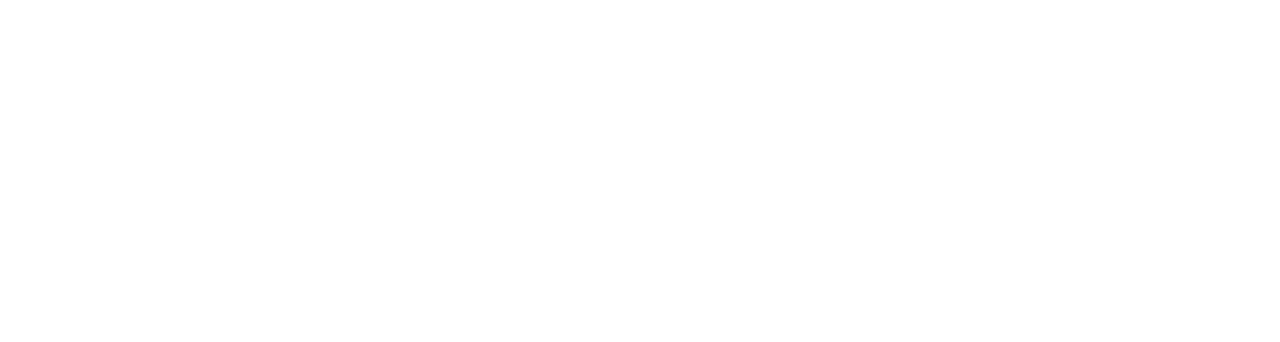
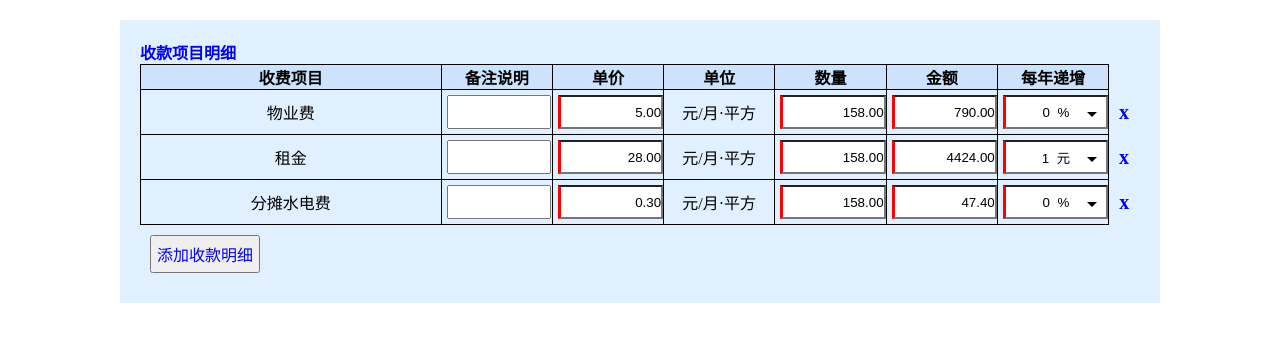
Before and after one commit to null479774522/table, a plain HTML site: page index.html in a window 1280 px wide. Drawn offline with Linux system fonts and the light colour scheme.

Commit message:
Update index.html

```diff
--- a/index.html
+++ b/index.html
@@ -36,10 +36,10 @@
             <tr v-for="(item,index) in dataArr">
                 <td class="name">{{item.name}}</td>
                 <td class="remark"><input type="text" v-model="item.remark"></td>
-                <td class="price"><input type="text" v-model="item.price | moneyFormat(item.price)"></td>
+                <td class="price"><input type="text" v-model="(item.price).toFixed(2)"></td>
                 <td class="unit">{{item.unit}}</td>
-                <td class="num"><input type="text" v-model="item.num | moneyFormat(item.num)"></td>
-                <td class="money"><input type="text" :value="item.price*item.num | moneyFormat(item.price*item.num)"></td>
+                <td class="num"><input type="text" v-model="(item.num).toFixed(2)"></td>
+                <td class="money"><input type="text" :value="(item.price*item.num).toFixed(2)"></td>
                 <td class="incr"><input type="text" :value="increase(item.incr,item.incrunit)"><span></span></td>
                 <td class="delete"><a href="#" @click="deleteList(index)">x</a></td>
             </tr>
```
